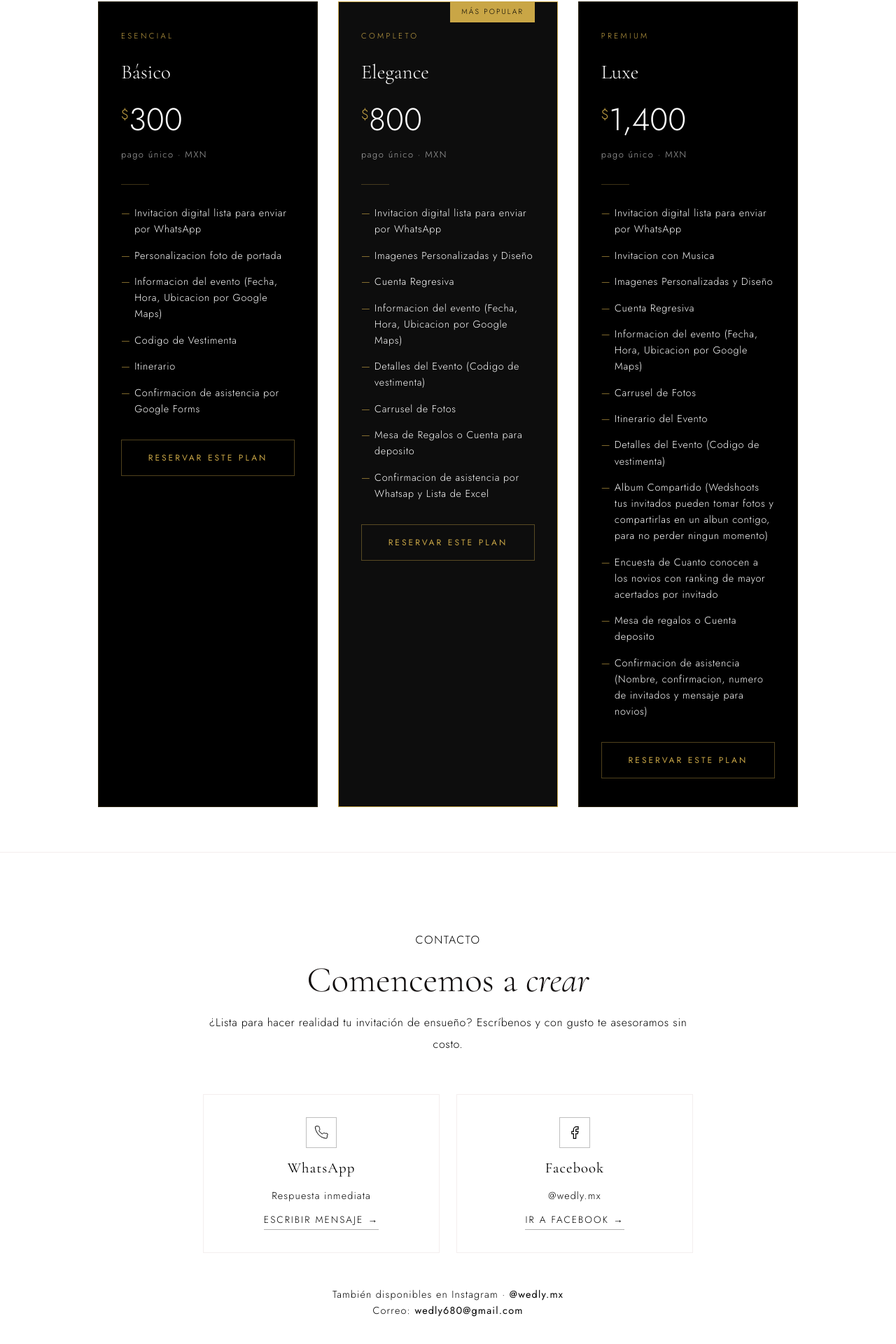
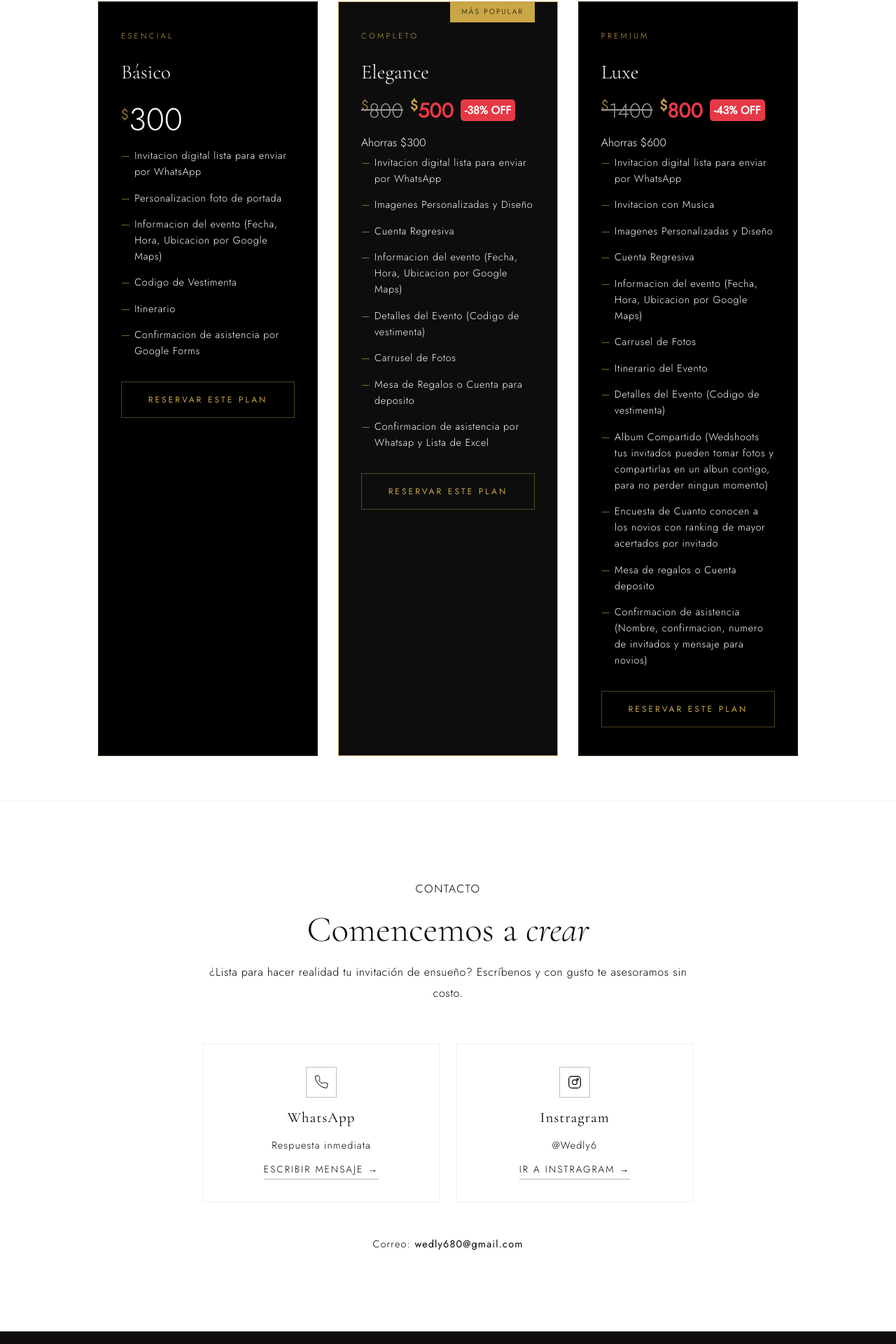
Before and after one commit to patrickespinoza/Wedly.web, a React (Vite) app: page / in a window 1280 px wide. Shown: the part 1888-3808 px from the top of the page at 70% size. Built offline with nearby package versions, Linux system fonts and the light colour scheme.

Commit message:
cambio de red social a intagram y cambio de promocion de precios

```diff
--- a/src/components/Contact.jsx
+++ b/src/components/Contact.jsx
@@ -35,38 +35,37 @@ export default function Contact() {
             <span className={styles.link}>Escribir mensaje →</span>
           </a>
 
-          {/* FACEBOOK */}
+
+  {/* INSTAGRAM */}
 <a
-            href="https://facebook.com/"
+  href="https://instagram.com/wedly_680"
   target="_blank"
   rel="noreferrer"
   className={styles.card}
 >
   <div className={styles.icon}>
-              {/* ICONO FACEBOOK */}
-              <svg width="20" height="20" viewBox="0 0 24 24" fill="none" stroke="#000" strokeWidth="1.5">
-                <path d="M18 2h-3a5 5 0 0 0-5 5v3H7v4h3v8h4v-8h3l1-4h-4V7a1 1 0 0 1 1-1h3z"/>
+    {/* ICONO INSTAGRAM */}
+    <svg
+      width="20"
+      height="20"
+      viewBox="0 0 24 24"
+      fill="none"
+      stroke="#000"
+      strokeWidth="1.5"
+    >
+      <rect x="2" y="2" width="20" height="20" rx="5" ry="5"/>
+      <circle cx="12" cy="12" r="4"/>
+      <circle cx="17" cy="7" r="1.5"/>
     </svg>
   </div>
 
-            <h4>Facebook</h4>
-            <p>@wedly.mx</p>
+  <h4>Instragram</h4>
+  <p>@Wedly6</p>
 
-            <span className={styles.link}>Ir a Facebook →</span>
+  <span className={styles.link}>Ir a Instragram →</span>
 </a>
         </div>
 
-        {/* INSTAGRAM + CORREO */}
-        <p className={styles.social}>
-          También disponibles en Instagram ·{" "}
-          <a
-            href="https://instagram.com/wedly.mx"
-            target="_blank"
-            rel="noreferrer"
-          >
-            <strong>@wedly.mx</strong>
-          </a>
-        </p>
 
         {/* CORREO ABAJO */}
         <p className={styles.social}>
--- a/src/components/Pricing.jsx
+++ b/src/components/Pricing.jsx
@@ -20,7 +20,10 @@ const plans = [
   {
     tag: 'Completo',
     name: 'Elegance',
-    price: '800',
+    price: {
+      original: 800,
+      discount: 500
+    },
     featured: true,
     badge: 'Más popular',
     features: [
@@ -37,7 +40,10 @@ const plans = [
   {
     tag: 'Premium',
     name: 'Luxe',
-    price: '1,400',
+    price: {
+      original: 1400,
+      discount: 800
+    },
     featured: false,
     features: [
       { text: 'Invitacion digital lista para enviar por WhatsApp', active: true },
@@ -62,7 +68,12 @@ export default function Pricing() {
   const sendToWhatsApp = (plan) => {
     const phone = "522214105012";
 
-  const message = `Hola 👋, me interesa el plan *${plan.name}* ($${plan.price} MXN).
+    const priceText =
+      typeof plan.price === "object"
+        ? plan.price.discount
+        : plan.price;
+
+    const message = `Hola 👋, me interesa el plan *${plan.name}* ($${priceText} MXN).
 
 ¿Podrías ayudarme con más información? 😊`;
 
@@ -70,7 +81,6 @@ export default function Pricing() {
 
     window.open(url, "_blank");
   };
-
 
   return (
     <section className={styles.section} id="precios">
@@ -104,13 +114,42 @@ export default function Pricing() {
 
             <p className={styles.planName}>{plan.name}</p>
 
+            {/* 💰 PRECIO */}
 <p className={styles.planPrice}>
+  {typeof plan.price === "object" ? (
+    <>
+      {(() => {
+        const { original, discount } = plan.price;
+        const percent = Math.round(((original - discount) / original) * 100);
+        const ahorro = original - discount;
+
+        return (
+          <div className={styles.priceBox}>
+            <span className={styles.old}>
+              <sup>$</sup>{original}
+            </span>
+
+            <span className={styles.new}>
+              <sup>$</sup>{discount}
+            </span>
+
+            <span className={styles.badgeOff}>
+              -{percent}% OFF
+            </span>
+
+            <span className={styles.save}>
+              Ahorras ${ahorro}
+            </span>
+          </div>
+        );
+      })()}
+    </>
+  ) : (
+    <>
       <sup>$</sup>{plan.price}
+    </>
+  )}
 </p>
-
-            <p className={styles.planPeriod}>pago único · MXN</p>
-
-            <div className={styles.divider} />
 
             {/* FEATURES */}
             <ul className={styles.features}>
--- a/src/components/Pricing.module.css
+++ b/src/components/Pricing.module.css
@@ -153,6 +153,42 @@
   color: #000;
 }
 
+.priceBox {
+  display: flex;
+  align-items: center;
+  gap: 10px;
+  flex-wrap: wrap;
+}
+
+/* 🔥 Descuento de precio */
+.old {
+  text-decoration: line-through;
+  color: #999;
+  font-size: 1.8rem;
+}
+
+.new {
+  color: #e63946;
+  font-weight: bold;
+  font-size: 1.8rem;
+}
+
+/* BADGE */
+.badgeOff {
+  background: #e63946;
+  color: #fff;
+  font-size: 1.0rem;
+  padding: 3px 6px;
+  border-radius: 5px;
+  font-weight: 600;
+}
+
+/* TEXTO AHORRO */
+.save {
+  font-size: 1.0rem;
+  color: #fff;
+}
+
 /* RESPONSIVE */
 @media (max-width: 900px) {
   .grid {
```
Lines whose indentation alone changed are shown as unchanged.
